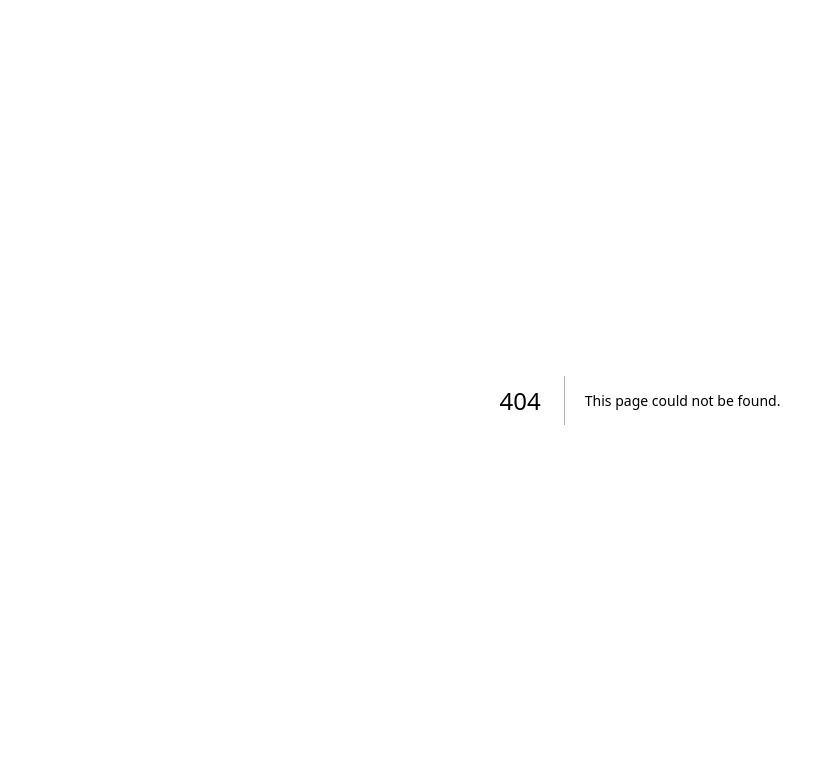
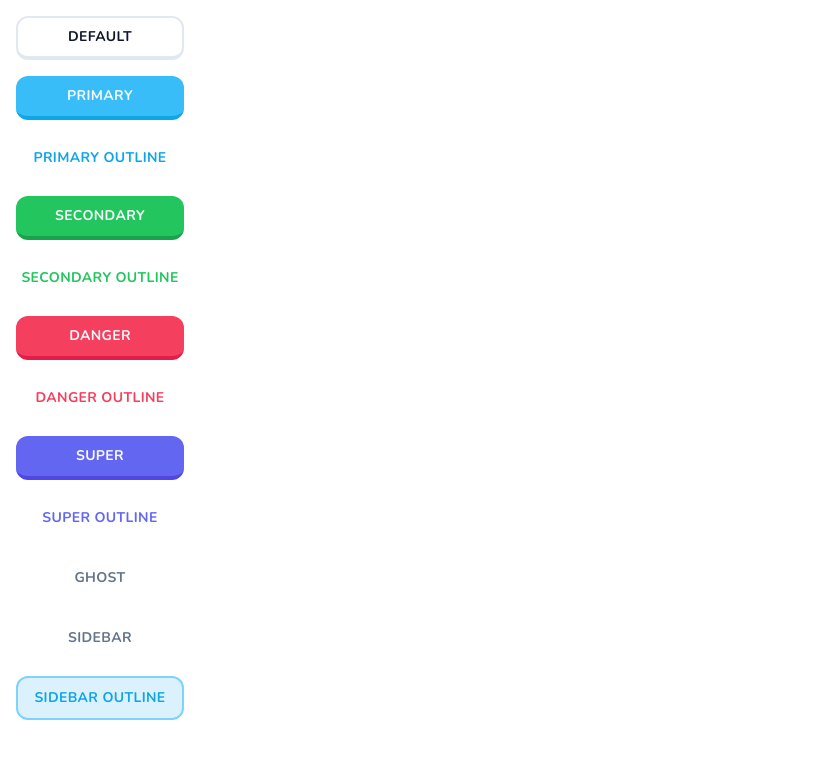
Before and after one commit to akowalska622/lingo, a Next.js app: page /buttons in a window 1280 px wide. Before the commit this address had no page. Shown: the top 758 px of the page, without its empty margins (0-827 px from the left). Built offline with nearby package versions, Linux system fonts and the light colour scheme.

Commit message:
add button variants

```diff
--- /dev/null
+++ b/app/buttons/page.tsx
@@ -0,0 +1,22 @@
+import { Button } from '@/components/ui/button';
+
+const ButtonsPage = () => {
+  return (
+    <div className='p-4 space-y-4 flex flex-col max-w-[200px]'>
+      <Button>Default</Button>
+      <Button variant='primary'>Primary</Button>
+      <Button variant='primaryOutline'>Primary Outline</Button>
+      <Button variant='secondary'>Secondary</Button>
+      <Button variant='secondaryOutline'>Secondary Outline</Button>
+      <Button variant='danger'>Danger</Button>
+      <Button variant='dangerOutline'>Danger Outline</Button>
+      <Button variant='super'>Super</Button>
+      <Button variant='superOutline'>Super Outline</Button>
+      <Button variant='ghost'>Ghost</Button>
+      <Button variant='sidebar'>Sidebar</Button>
+      <Button variant='sidebarOutline'>Sidebar Outline</Button>
+    </div>
+  );
+};
+
+export default ButtonsPage;
--- a/components/ui/button.tsx
+++ b/components/ui/button.tsx
@@ -1,56 +1,72 @@
-import * as React from "react"
-import { Slot } from "@radix-ui/react-slot"
-import { cva, type VariantProps } from "class-variance-authority"
+import * as React from 'react';
+import { Slot } from '@radix-ui/react-slot';
+import { cva, type VariantProps } from 'class-variance-authority';
 
-import { cn } from "@/lib/utils"
+import { cn } from '@/lib/utils';
 
 const buttonVariants = cva(
-  "inline-flex items-center justify-center whitespace-nowrap rounded-md text-sm font-medium ring-offset-background transition-colors focus-visible:outline-none focus-visible:ring-2 focus-visible:ring-ring focus-visible:ring-offset-2 disabled:pointer-events-none disabled:opacity-50",
+  'inline-flex items-center justify-center whitespace-nowrap rounded-xl text-sm font-bold ring-offset-background transition-colors focus-visible:outline-none focus-visible:ring-2 focus-visible:ring-ring focus-visible:ring-offset-2 disabled:pointer-events-none disabled:opacity-50 uppercase tracking-wide',
   {
     variants: {
       variant: {
-        default: "bg-primary text-primary-foreground hover:bg-primary/90",
-        destructive:
-          "bg-destructive text-destructive-foreground hover:bg-destructive/90",
-        outline:
-          "border border-input bg-background hover:bg-accent hover:text-accent-foreground",
+        default:
+          'bg-white text-black border-slate-200 border-2 border-b-[4px] active:border-b-2 hover:bg-slate-100 text-slate-900',
+        primary:
+          'bg-sky-400 text-primary-foreground hover:bg-sky-400/90 border-sky-500 border-b-4 active:border-b-0',
+        primaryOutline:
+          'bg-white text-sky-500 hover:bg-slate-100 active:bg-slate-200',
         secondary:
-          "bg-secondary text-secondary-foreground hover:bg-secondary/80",
-        ghost: "hover:bg-accent hover:text-accent-foreground",
-        link: "text-primary underline-offset-4 hover:underline",
+          'bg-green-500 text-primary-foreground hover:bg-green-500/90 border-green-600 border-b-4 active:border-b-0',
+        secondaryOutline:
+          'bg-white text-green-500 hover:bg-slate-100 active:bg-slate-200',
+        danger:
+          'bg-rose-500 text-primary-foreground hover:bg-rose-500/90 border-rose-600 border-b-4 active:border-b-0',
+        dangerOutline:
+          'bg-white text-rose-500 hover:bg-slate-100 active:bg-slate-200',
+        super:
+          'bg-indigo-500 text-primary-foreground hover:bg-indigo-500/90 border-indigo-600 border-b-4 active:border-b-0',
+        superOutline:
+          'bg-white text-indigo-500 hover:bg-slate-100 active:bg-slate-200',
+        ghost:
+          'bg-transparent text-slate-500 border-transparent border-0 hover:bg-slate-100 active:bg-slate-200',
+        sidebar:
+          'bg-transparent text-slate-500 border-2 border-transparent hover:bg-slate-100 transition-none',
+        sidebarOutline:
+          'bg-sky-500/15 text-sky-500 border-sky-300 border-2 hover:bg-sky-500/20 transition-none',
       },
       size: {
-        default: "h-10 px-4 py-2",
-        sm: "h-9 rounded-md px-3",
-        lg: "h-11 rounded-md px-8",
-        icon: "h-10 w-10",
+        default: 'h-11 px-4 py-2',
+        sm: 'h-9 px-3',
+        lg: 'h-12 px-8',
+        icon: 'h-10 w-10',
+        rounded: 'rounded-full',
       },
     },
     defaultVariants: {
-      variant: "default",
-      size: "default",
+      variant: 'default',
+      size: 'default',
     },
   }
-)
+);
 
 export interface ButtonProps
   extends React.ButtonHTMLAttributes<HTMLButtonElement>,
     VariantProps<typeof buttonVariants> {
-  asChild?: boolean
+  asChild?: boolean;
 }
 
 const Button = React.forwardRef<HTMLButtonElement, ButtonProps>(
   ({ className, variant, size, asChild = false, ...props }, ref) => {
-    const Comp = asChild ? Slot : "button"
+    const Comp = asChild ? Slot : 'button';
     return (
       <Comp
         className={cn(buttonVariants({ variant, size, className }))}
         ref={ref}
         {...props}
       />
-    )
+    );
   }
-)
-Button.displayName = "Button"
+);
+Button.displayName = 'Button';
 
-export { Button, buttonVariants }
+export { Button, buttonVariants };
```
